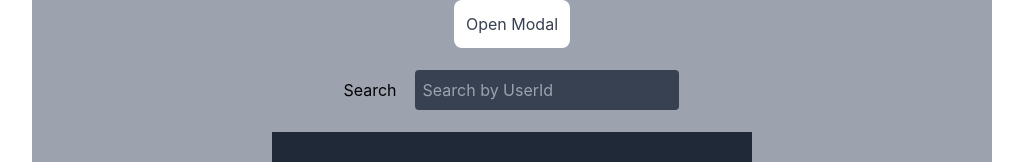
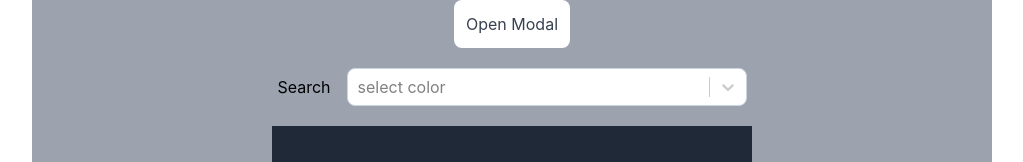
Before and after one commit to skydragon0324/self-study, a React (Create React App) app: page / in a window 1280 px wide. Shown: the top 162 px of the page, without its empty margins (128-1151 px from the left). Built offline with nearby package versions, Linux system fonts and the light colour scheme; no server answers.

Commit message:
multi search filter

```diff
--- a/package.json
+++ b/package.json
@@ -11,14 +11,18 @@
     "@types/node": "^16.18.74",
     "@types/react": "^18.2.48",
     "@types/react-dom": "^18.2.18",
+    "@types/react-select": "^5.0.1",
     "@types/redux": "^3.6.0",
     "@types/redux-thunk": "^2.1.0",
     "axios": "^1.6.5",
+    "prop-types": "^15.8.1",
     "react": "^18.2.0",
     "react-dom": "^18.2.0",
+    "react-is": "^18.2.0",
     "react-overlays": "^5.2.1",
     "react-redux": "^9.1.0",
     "react-scripts": "5.0.1",
+    "react-select": "^5.8.0",
     "redux": "^5.0.1",
     "redux-persist": "^6.0.0",
     "redux-thunk": "^3.1.0",
--- a/src/App.tsx
+++ b/src/App.tsx
@@ -47,7 +47,7 @@ function App() {
         >
           Open Modal
         </button>
-        <SearchFilter search = {setSearch} />
+        <SearchFilter />
         <Users userId = {search} />
       </div>
       <CustomModal
--- a/src/component/search/SearchFilter.tsx
+++ b/src/component/search/SearchFilter.tsx
@@ -1,34 +1,43 @@
 import React, { useEffect, useState } from "react";
+import Select, { MultiValue } from "react-select";
 
+const tempData : selectOptionType[] = [
+  { value: "red", label: "Red" },
+  { value: "green", label: "Green" },
+  { value: "yellow", label: "Yellow" },
+  { value: "blue", label: "Blue" },
+  { value: "white", label: "White" }
+];
 
-const tempData = [
-  "Apple",
-  "Banana",
-  "Orange",
-  "Oil",
-  "Tomato",
-  "Peanut",
-  "Milk",
-  "Cherry"
-]
+export const SearchFilter : React.FC = () => {
 
-type searchType = {
-  search : (value: number) => void;
-}
+  const [selectOptions, setSelectOptions] = useState<selectOptionType[]>([]);
+  const handleSelectChange = (newValue: MultiValue<selectOptionType>) => {
+   console.log("alkdjf", newValue);
+    setSelectOptions(newValue as selectOptionType[]);
+  }
 
-export const SearchFilter : React.FC<searchType> = ({ search }) => {
-
-  const [filter, setFilter] = useState<string>("");
+  const customStyles = {
+    control: (provided: any, state: any) => ({
+      ...provided,
+      borderRadius: '8px', // Adjust the border radius as needed
+      borderColor: state.isFocused ? '#4F46E5' : '#CBD5E0', // Change the border color on focus
+      boxShadow: state.isFocused ? '0 0 0 1px #4F46E5' : 'none', // Add a box shadow on focus
+    }),
+  }
 
   return (
     <div>
       <div className="flex gap-4 justify-center items-center">
         <label htmlFor="search">Search</label>
-        <input
-          className="p-2 rounded-md bg-gray-700 border-gray-400 border-2 text-blue-300 focus:border-blue-500 duration-300 transition-all outline-none"
-          id="search"
-          onChange={(e) => search(parseInt(e.target.value))}
-          placeholder="Search by UserId"
+        <Select
+          className="w-[400px]"
+          options={tempData}
+          placeholder="select color"
+          value={selectOptions}
+          onChange={handleSelectChange}
+          isMulti
+          styles={customStyles}
         />
       </div>
     </div>
--- a/src/type.d.ts
+++ b/src/type.d.ts
@@ -26,3 +26,8 @@ interface ModalStateType {
 interface UserStateType {
   users: User[] | undefined;
 }
+
+type selectOptionType = {
+  value: string;
+  label: string;
+}
```
Also changed, not shown: 1 other file (tests, documents, lock files or other folders).
